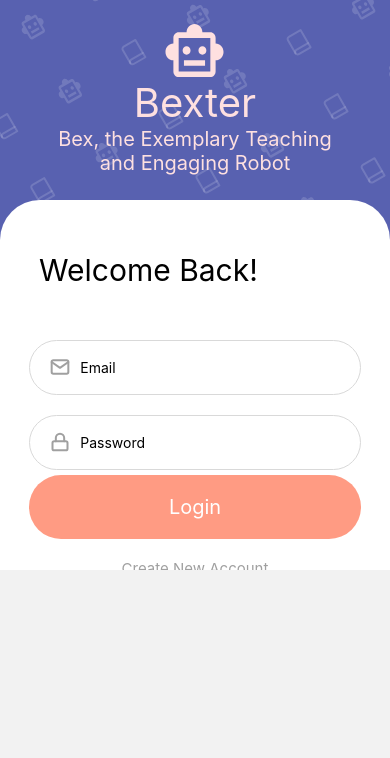
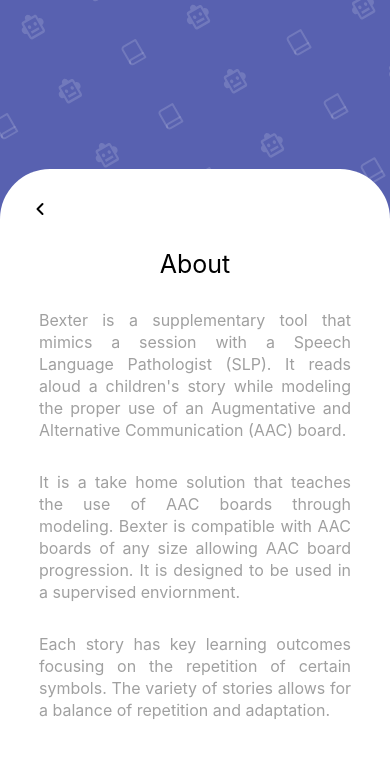
Before and after one commit to dnpolice/Bexter-Mobile, a React Native app: screen /About in a window 390 px wide. Shown: the top 758 px of the page. Built offline with nearby package versions, Linux system fonts and the light colour scheme.

Commit message:
add about page

```diff
--- a/App.js
+++ b/App.js
@@ -2,6 +2,7 @@
 import SignupContainer from './components/signup/SignupContainer';
 import CatalogueContainer from './components/catalogue/CatalogueContainer';
 import BookInfoContainer from './components/book_info/BookInfoContainer';
+import About from './components/about/About';
 import {NavigationContainer} from '@react-navigation/native';
 import {createNativeStackNavigator} from '@react-navigation/native-stack';
 
@@ -31,6 +32,11 @@
             component={SignupContainer}
             options={{ headerShown: false }}
           />
+          <Stack.Screen
+            name="About"
+            component={About}
+            options={{ headerShown: false }}
+          />
 
         </Stack.Navigator>
       </NavigationContainer>
--- /dev/null
+++ b/components/about/About.js
@@ -0,0 +1,70 @@
+import {StyleSheet, Text, View, TouchableOpacity } from 'react-native';
+import BackIcon from '../general/InputIcons/BackIcon';
+import BackgroundOverlay from '../general/BackgroundOverlay';
+
+;
+const About = ({navigation}) => {
+  return (
+    <View style={styles.aboutContainer}>
+        <BackgroundOverlay />
+        <View style={styles.about} >
+            <TouchableOpacity
+                    activeOpacity={0.7}
+                    style={styles.back}
+                    onPress={() => navigation.navigate("Home")}
+                >
+                <BackIcon />
+            </TouchableOpacity>
+                <Text style={styles.header} >About</Text>
+            <View style={styles.textContainer}>
+                <Text style={styles.text}>Bexter is a supplementary tool that mimics a session with a Speech Language Pathologist (SLP). It reads aloud a children's story while modeling the proper use of an Augmentative and Alternative Communication (AAC) board.</Text>
+                <Text style={styles.text}>It is a take home solution that teaches the use of AAC boards through modeling. Bexter is compatible with AAC boards of any size allowing AAC board progression. It is designed to be used in a supervised enviornment.</Text>
+                <Text style={styles.text}>Each story has key learning outcomes focusing on the repetition of certain symbols. The variety of stories allows for a balance of repetition and adaptation.</Text>
+            </View>
+        </View>
+    </View>
+  );
+}
+
+const styles = StyleSheet.create({
+    aboutContainer: {
+        flex: 1,
+        backgroundColor: '#5861B0',
+        flexDirection: 'column',
+        justifyContent: 'flex-end',
+        overflow: 'hidden',
+    },
+    about: {
+        position: 'relative',
+        flexDirection: 'column',
+        alignItems: 'center',
+        height: '80%',
+        backgroundColor: 'white',
+        borderTopLeftRadius: 50,
+        borderTopRightRadius: 50,
+        width: '100%',
+        paddingTop: 20,
+    },
+    header: {
+        fontSize: 25,
+        marginTop: 60,
+        marginBottom: 30,
+    },
+    text: {
+        fontSize: 16,
+        lineHeight: 22,
+        marginBottom: 30,
+        color: '#A0A0A0',
+        textAlign: "justify",
+    },
+    back: {
+        position: 'absolute',
+        top: 30,
+        left: 30,
+    },
+    textContainer: {
+        width: "80%"
+    }
+});
+
+export default About
--- a/components/catalogue/CatalogueContainer.js
+++ b/components/catalogue/CatalogueContainer.js
@@ -82,13 +82,13 @@
     <SideMenu navigator={navigator}>
       <Text style={styles.hamburgerTop}>  </Text>
       <TouchableOpacity
-        onPress={() => navigation.navigate("Home")}>
+        onPress={() => navigation.navigate("About")}>
         <Text style={styles.hamburgerItems}>About Bexter</Text>
       </TouchableOpacity>
-      <TouchableOpacity
+      {/* <TouchableOpacity
         onPress={() => navigation.navigate("Home")}>
         <Text style={styles.hamburgerItems}>About Team Mechateachers</Text>
-      </TouchableOpacity>
+      </TouchableOpacity> */}
       <TouchableOpacity
         onPress={() => navigation.reset({
             index: 0,
@@ -99,7 +99,7 @@
     </SideMenu>;
 
   return (
-    <SideMenu menu={HamburgerMenu}>
+    <SideMenu menu={HamburgerMenu} >
     <View style={styles.homeContainer}>
       <BackgroundOverlay />
       <KeyboardAvoidingView enabled={false}>
--- a/package.json
+++ b/package.json
@@ -23,6 +23,7 @@
     "react-native-platform-searchbar": "^1.2.3",
     "react-native-safe-area-context": "^4.4.1",
     "react-native-screens": "^3.18.2",
+    "react-native-side-menu": "^1.1.3",
     "react-native-side-menu-updated": "^1.3.2",
     "react-native-svg": "^13.4.0",
     "socket.io-client": "^4.6.1"
```
Also changed, not shown: 2 other files (tests, documents, lock files or other folders). Lines whose indentation alone changed are shown as unchanged.
